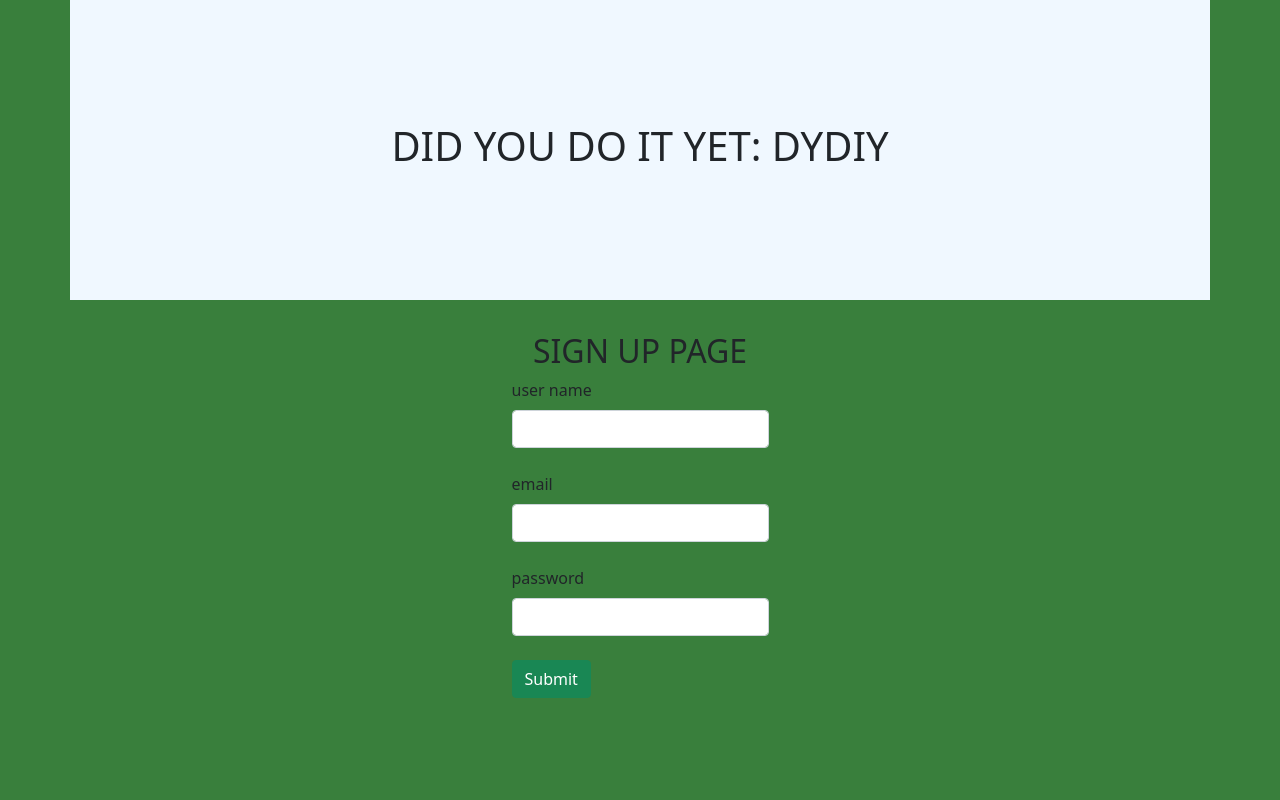
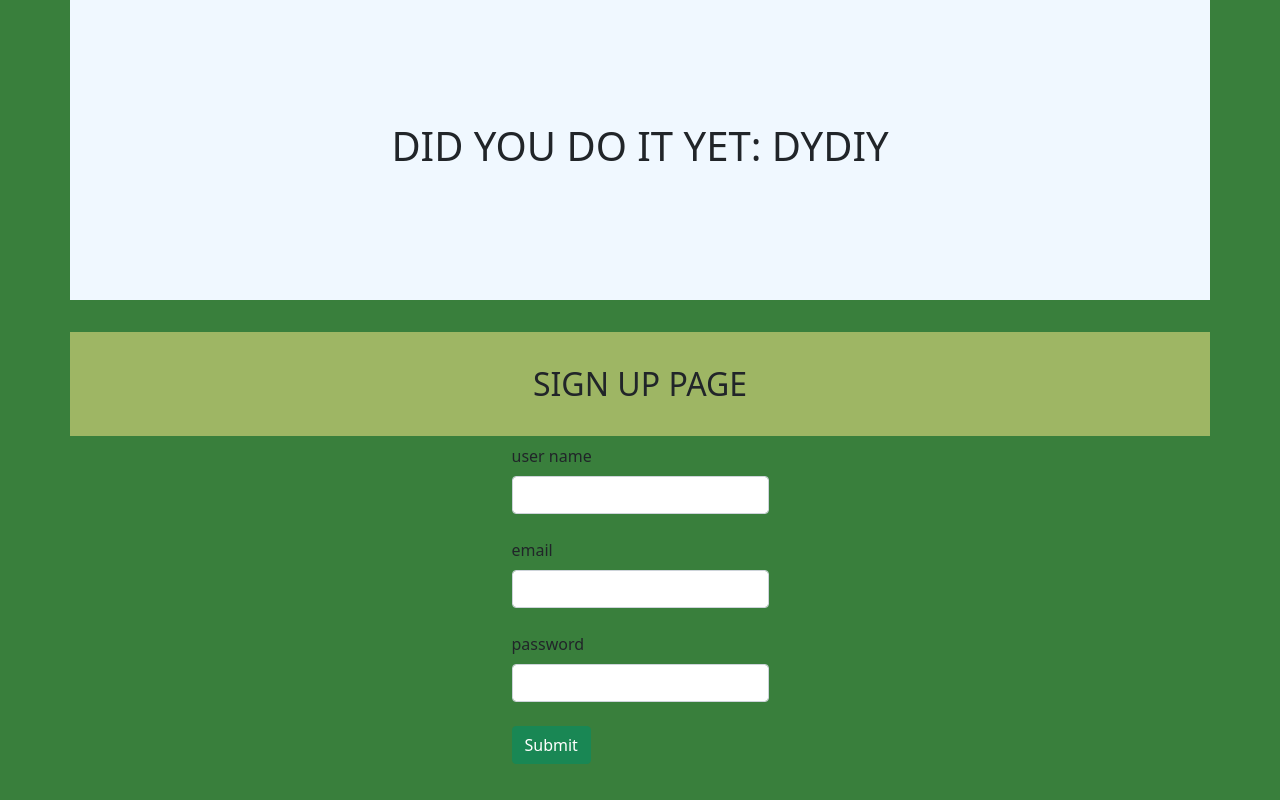
Before and after one commit to samekh-resh/samekh-resh.github.io, a plain HTML site: page signup.html in a window 1280 px wide. Drawn offline with nearby package versions, Linux system fonts and the light colour scheme.

Commit message:
played around with design elements of signup

```diff
--- a/css/style.css
+++ b/css/style.css
@@ -13,6 +13,13 @@ nav{
     margin-bottom: 2rem;
 }
 
+h2{
+    border: 1px solid rgb(158, 182, 100);
+    background-color: rgb(158, 182, 100);
+    font-size: 2em;
+    padding: 1em;
+}
+
 .indexBox{
     height:4em;
     overflow-y: scroll;
@@ -25,3 +32,9 @@ nav{
     font-size: 4em;
     align-items: center;
 }
+
+.designElements{
+    height: 100%;
+    width: 10%;
+    border: 1px solid black;
+}
--- a/signup.html
+++ b/signup.html
@@ -20,7 +20,9 @@
             <h2 class="d-flex justify-content-center align-items-center">SIGN UP PAGE</h2>
         </section>
         <!-- the idea is to have two boxes on either side, rotating through images of chores. so that measn I would need a div to be a ro then I would need to have three sections inside that are each a column -->
-        <section class="d-flex justify-content-center align-items-center">
+        <div class="row">
+            <!-- <section clas="col-1 designElements"> whatever</section> -->
+            <section class=" d-flex justify-content-center align-items-center">
                 <form action="">
                     <section class="mb-4">
                         <label for="userName" class="form-label">user name</label>
@@ -37,9 +39,11 @@
                     <section>
                         <input type="submit" class="btn btn-success">
                     </section>
-
                 </form>
             </section>
+            <!-- <section clas="col-1 designElements">whatever</section> -->
+        </div>
+
     </div>
 </body>
 </html>
```
Lines whose indentation alone changed are shown as unchanged.
